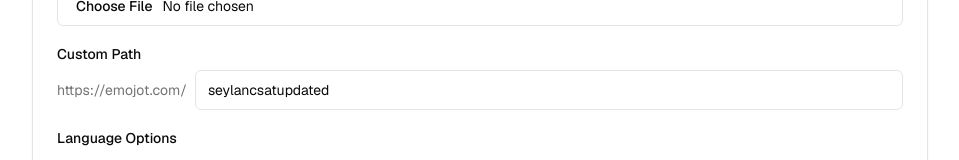
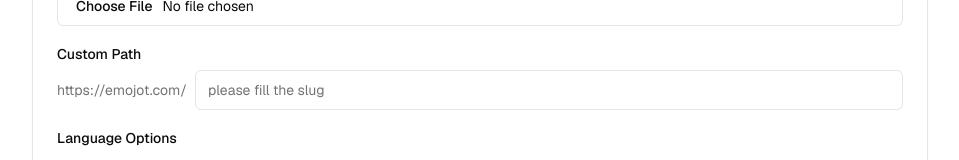
Before and after one commit to lankeshhalangoda/emosignature-link-generator, a Next.js app: page / in a window 1280 px wide. Shown: the part 293-453 px from the top of the page, without its empty margins (160-1119 px from the left). Built offline with nearby package versions, Linux system fonts and the light colour scheme.

Commit message:
Update custom path handling in ExcelProcessor to require a slug for URL generation

```diff
--- a/components/excel-processor.tsx
+++ b/components/excel-processor.tsx
@@ -56,7 +56,7 @@ interface EditModalData {
 
 export function ExcelProcessor() {
   const [file, setFile] = useState<File | null>(null)
-  const [customPath, setCustomPath] = useState("seylancsatupdated")
+  const [customPath, setCustomPath] = useState("")
   const [isProcessing, setIsProcessing] = useState(false)
   const [processedData, setProcessedData] = useState<ProcessedData | null>(null)
   const [editedData, setEditedData] = useState<any[]>([])
@@ -115,7 +115,7 @@ export function ExcelProcessor() {
     }
 
     if (!customPath.trim()) {
-      setError("Please enter a custom path")
+      setError("Please enter a slug to continue. The slug is required to generate URLs.")
       return
     }
 
@@ -279,7 +279,7 @@ export function ExcelProcessor() {
                 id="custom-path"
                 value={customPath}
                 onChange={(e) => setCustomPath(e.target.value)}
-                placeholder="seylancsatupdated"
+                placeholder="please fill the slug"
                 className="flex-1"
               />
             </div>
```
